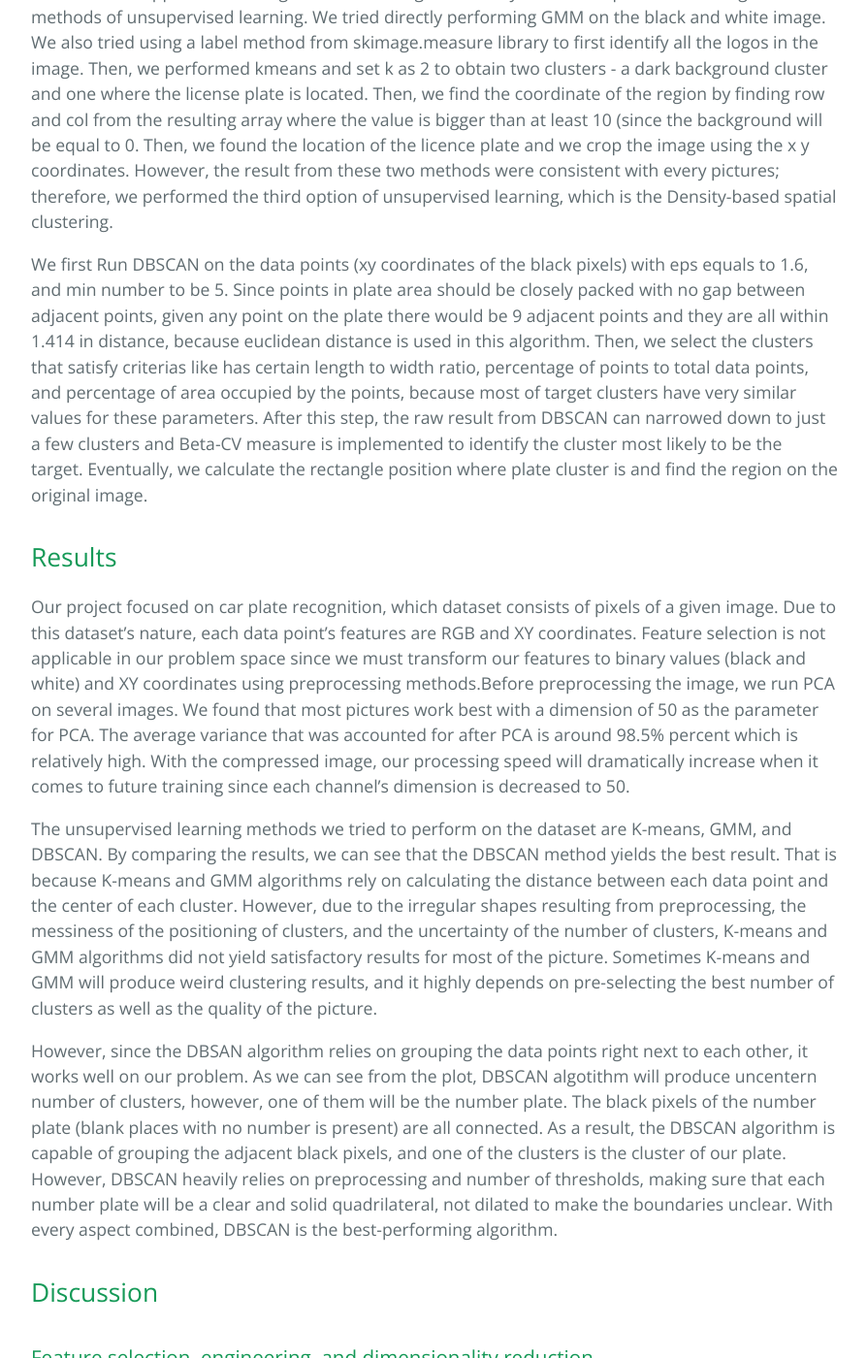
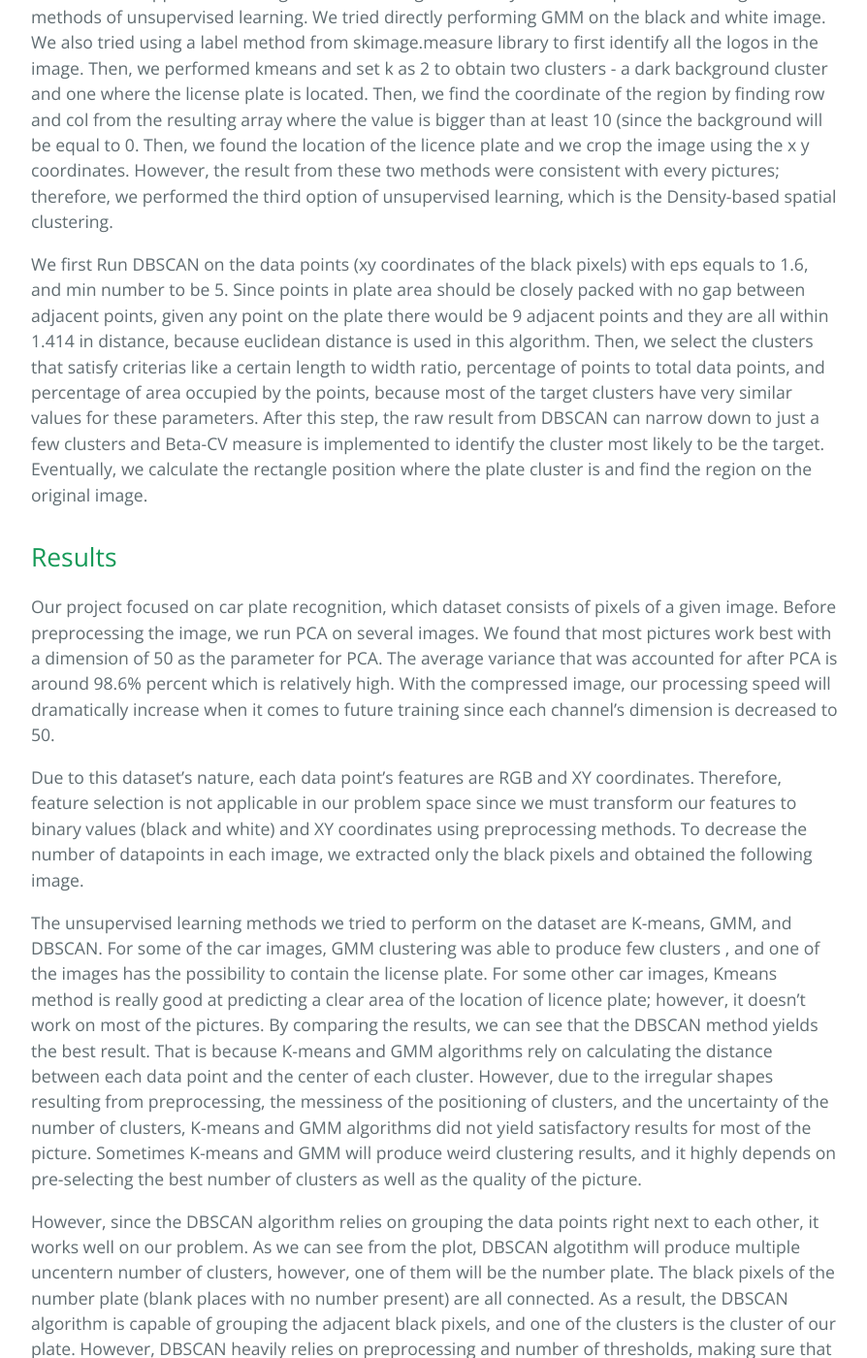
Before and after one commit to aaronwork1205/Smart-Parking-Lot-Revolution, a Jekyll site: the page built from index.md, in a window 1280 px wide and 1400 px high, scrolled down 2259 px. Shown: the whole window at 97% size, without its empty margins (192-1086 px from the left). Built offline with Jekyll 4.4.1, drawn with Linux system fonts in a browser that asks for light colours; our own code applies the rules of GitHub Pages for plain Markdown files; the repository's description, which GitHub fills in, is left out; some of the changed text lies outside the part shown.

Commit message:
Update index.md

```diff
--- a/index.md
+++ b/index.md
@@ -13,31 +13,34 @@ The vehicle plate number recognition system is still limited and has low efficie
 
  The dataset we will utilize is based on images of vehicle plates. To handle the influence of a variety of plates, the influence of different weather, lighting conditions, and the angle between the camera and the plate objects, at the very first step, we include 433 images of plates under different lighting conditions. 400 of these images will be served as the training dataset, and 33 of these images will be served as the test part.
 
- We will consider each image as each data point and the features are the RGB color space and XY coordinates. Also, we will consider the testing part of the neural network as the target, which is also the goal that the model is aiming for. The target also includes the raw image data processing, which contains the processing of raw environments and angles from which the images were taken. Basically, the images were treated the same way as the training data, which is to be binarized and tiled to the same angle for the neural network to identify the plate number. The images include the plates with backgrounds like parking lots or traffic scenes.  We might also need to include more image datasets in the future if needed to encounter emerging challenges. The dataset is obtained through roboflow.com and Kaggle.com for academic purposes. Each image in the datasets has already been preprocessed, zipped and cropped to similar image size and training efficiency.
+We will consider each image as each data point and the features are the RGB color space and XY coordinates. Also, we will consider the testing part of the neural network as the target, which is also the goal that the model is aiming for. The target also includes the raw image data processing, which contains the processing of raw environments and angles from which the images were taken. Basically, the images were treated the same way as the training data, which is to be binarized and tiled to the same angle for the neural network to identify the plate number. The images include the plates with backgrounds like parking lots or traffic scenes.  We might also need to include more image datasets in the future if needed to encounter emerging challenges. The dataset is obtained through roboflow.com and Kaggle.com for academic purposes. Each image in the datasets has already been preprocessed, zipped and cropped to similar image size and training efficiency.
 
- Due to the nature of our project, we didn’t need to clean up, standardize the data since all images are all RGB pictures with the 3 dimensions (length, width, and RGB value). We also confirmed with Dr. Valente to make sure that it is acceptable to not include feature engineering or selection for our project.
+Due to the nature of our project, we didn’t need to clean up, standardize the data since all images are all RGB pictures with the 3 dimensions (length, width, and RGB value). We also confirmed with Dr. Valente to make sure that it is acceptable to not include feature engineering or selection for our project.
 
-Before we start preprocessing the data, we have performed Principal Component Analysis which is a linear dimensionality reduction technique to compress our image for the purpose of rapid iterations and computer processing. We utilized the PCA methods from sklearn library. After the proper library was imported, we first split the image into three channels (Blue, Green, and Red) and then normalized the data in each set by dividing all data of all channels by 255. Then, we fit and transform the data in PCA by only considering 50 dimensions for PCA. Then, we checked how much variance was accounted for after the reduction by calling the method explained_variance_ratio_. Then, we reconstructed the image by reverse transforming the data (which is a process of taking information lost data points from the reduced space and taking it back to the original space) and then merged all three channels into one to obtain a colorful reduced image.
+ Before we start preprocessing the data, we have performed Principal Component Analysis which is a linear dimensionality reduction technique to compress our image for the purpose of rapid iterations and computer processing. We utilized the PCA methods from sklearn library. After the proper library was imported, we first split the image into three channels (Blue, Green, and Red) and then normalized the data in each set by dividing all data of all channels by 255. Then, we fit and transform the data by only considering 50 dimensions for PCA. Then, we checked how much variance was accounted for after the reduction by calling the method explained_variance_ratio_. Then, we reconstructed the image by reverse transforming the data (which is a process of taking information lost data points from the reduced space and taking it back to the original space) and then merged all three channels into one to obtain a colorful reduced image.
 
 
 After the dimensional reduction, we converted our reduced image to a grayscale image and did binarization to the data , which abandons the RGB color space and only keeps the XY coordinates and obtained a simpler two dimensional array that contains only whiute and black pixels, with a certain threshold value. Then, we composed an array (N by 2) from the binary image of which N represents the number of black pixels and 2 is the x and y coordinates.
 
 We had a few approaches to segmented the image to identify the vehicle plates area using different methods of unsupervised learning. We tried directly performing GMM on the black and white image. We also tried using a label method from skimage.measure library to first identify all the logos in the image. Then, we performed kmeans and set k as 2 to obtain two clusters - a dark background cluster and one where the license plate is located. Then, we find the coordinate of the region by finding row and col from the resulting array where the value is bigger than at least 10 (since the background will be equal to 0. Then, we found the location of the licence plate and we crop the image using the x y coordinates. However, the result from these two methods were consistent with every pictures; therefore, we performed the third option of unsupervised learning, which is the Density-based spatial clustering.
 
-We first Run DBSCAN on the data points (xy coordinates of the black pixels) with eps equals to 1.6, and min number to be 5. Since points in plate area should be closely packed with no gap between adjacent points, given any point on the plate there would be 9 adjacent points and they are all within 1.414 in distance, because euclidean distance is used in this algorithm. Then, we select the clusters that satisfy criterias like has certain length to width ratio, percentage of points to total data points, and percentage of area occupied by the points, because most of target clusters have very similar values for these parameters. After this step, the raw result from DBSCAN can narrowed down to just a few clusters and Beta-CV measure is implemented to identify the cluster most likely to be the target. Eventually, we calculate the rectangle position where plate cluster is and find the region on the original image.
+We first Run DBSCAN on the data points (xy coordinates of the black pixels) with eps equals to 1.6, and min number to be 5. Since points in plate area should be closely packed with no gap between adjacent points, given any point on the plate there would be 9 adjacent points and they are all within 1.414 in distance, because euclidean distance is used in this algorithm. Then, we select the clusters that satisfy criterias like a certain length to width ratio, percentage of points to total data points, and percentage of area occupied by the points, because most of the target clusters have very similar values for these parameters. After this step, the raw result from DBSCAN can narrow down to just a few clusters and Beta-CV measure is implemented to identify the cluster most likely to be the target. Eventually, we calculate the rectangle position where the plate cluster is and find the region on the original image.
 
 
 
 
 ## Results
 
-Our project focused on car plate recognition, which dataset consists of pixels of a given image. Due to this dataset's nature, each data point's features are RGB and XY coordinates. Feature selection is not applicable in our problem space since we must transform our features to binary values (black and white) and XY coordinates using preprocessing methods.Before preprocessing the image, we run PCA on several images. We found that most pictures work best with a dimension of 50 as the parameter for PCA. The average variance that was accounted for after PCA is around 98.5% percent which is relatively high. With the compressed image, our processing speed will dramatically increase when it comes to future training since each channel’s dimension is decreased to 50.
+Our project focused on car plate recognition, which dataset consists of pixels of a given image. Before preprocessing the image, we run PCA on several images. We found that most pictures work best with a dimension of 50 as the parameter for PCA. The average variance that was accounted for after PCA is around 98.6% percent which is relatively high. With the compressed image, our processing speed will dramatically increase when it comes to future training since each channel’s dimension is decreased to 50.
+
+Due to this dataset's nature, each data point's features are RGB and XY coordinates. Therefore, feature selection is not applicable in our problem space since we must transform our features to binary values (black and white) and XY coordinates using preprocessing methods. To decrease the number of datapoints in each image, we extracted only the black pixels and obtained the following image.
 
 
-The unsupervised learning methods we tried to perform on the dataset are K-means, GMM, and DBSCAN. By comparing the results, we can see that the DBSCAN method yields the best result. That is because K-means and GMM algorithms rely on calculating the distance between each data point and the center of each cluster. However, due to the irregular shapes resulting from preprocessing, the messiness of the positioning of clusters, and the uncertainty of the number of clusters, K-means and GMM algorithms did not yield satisfactory results for most of the picture. Sometimes K-means and GMM will produce weird clustering results, and it highly depends on pre-selecting the best number of clusters as well as the quality of the picture.
+The unsupervised learning methods we tried to perform on the dataset are K-means, GMM, and DBSCAN. For some of the car images, GMM clustering was able to produce few clusters , and one of the images has the possibility to contain the license plate. For some other car images, Kmeans method is really good at predicting a clear area of the location of licence plate; however, it doesn’t work on most of the pictures. By comparing the results, we can see that the DBSCAN method yields the best result. That is because K-means and GMM algorithms rely on calculating the distance between each data point and the center of each cluster. However, due to the irregular shapes resulting from preprocessing, the messiness of the positioning of clusters, and the uncertainty of the number of clusters, K-means and GMM algorithms did not yield satisfactory results for most of the picture. Sometimes K-means and GMM will produce weird clustering results, and it highly depends on pre-selecting the best number of clusters as well as the quality of the picture.
 
 
-However, since the DBSAN algorithm relies on grouping the data points right next to each other, it works well on our problem. As we can see from the plot, DBSCAN algotithm will produce uncentern number of clusters, however, one of them will be the number plate. The black pixels of the number plate (blank places with no number is present) are all connected. As a result, the DBSCAN algorithm is capable of grouping the adjacent black pixels, and one of the clusters is the cluster of our plate. However, DBSCAN heavily relies on preprocessing and number of thresholds, making sure that each number plate will be a clear and solid quadrilateral, not dilated to make the boundaries unclear. With every aspect combined, DBSCAN is the best-performing algorithm.
+However, since the DBSCAN algorithm relies on grouping the data points right next to each other, it works well on our problem. As we can see from the plot, DBSCAN algotithm will produce multiple uncentern number of clusters, however, one of them will be the number plate. The black pixels of the number plate (blank places with no number present) are all connected. As a result, the DBSCAN algorithm is capable of grouping the adjacent black pixels, and one of the clusters is the cluster of our plate. However, DBSCAN heavily relies on preprocessing and number of thresholds, making sure that each number plate will be a clear and solid quadrilateral, not dilated to make the boundaries unclear. With every aspect considered, DBSCAN is the best-performing algorithm.
+
 
 
 
```
